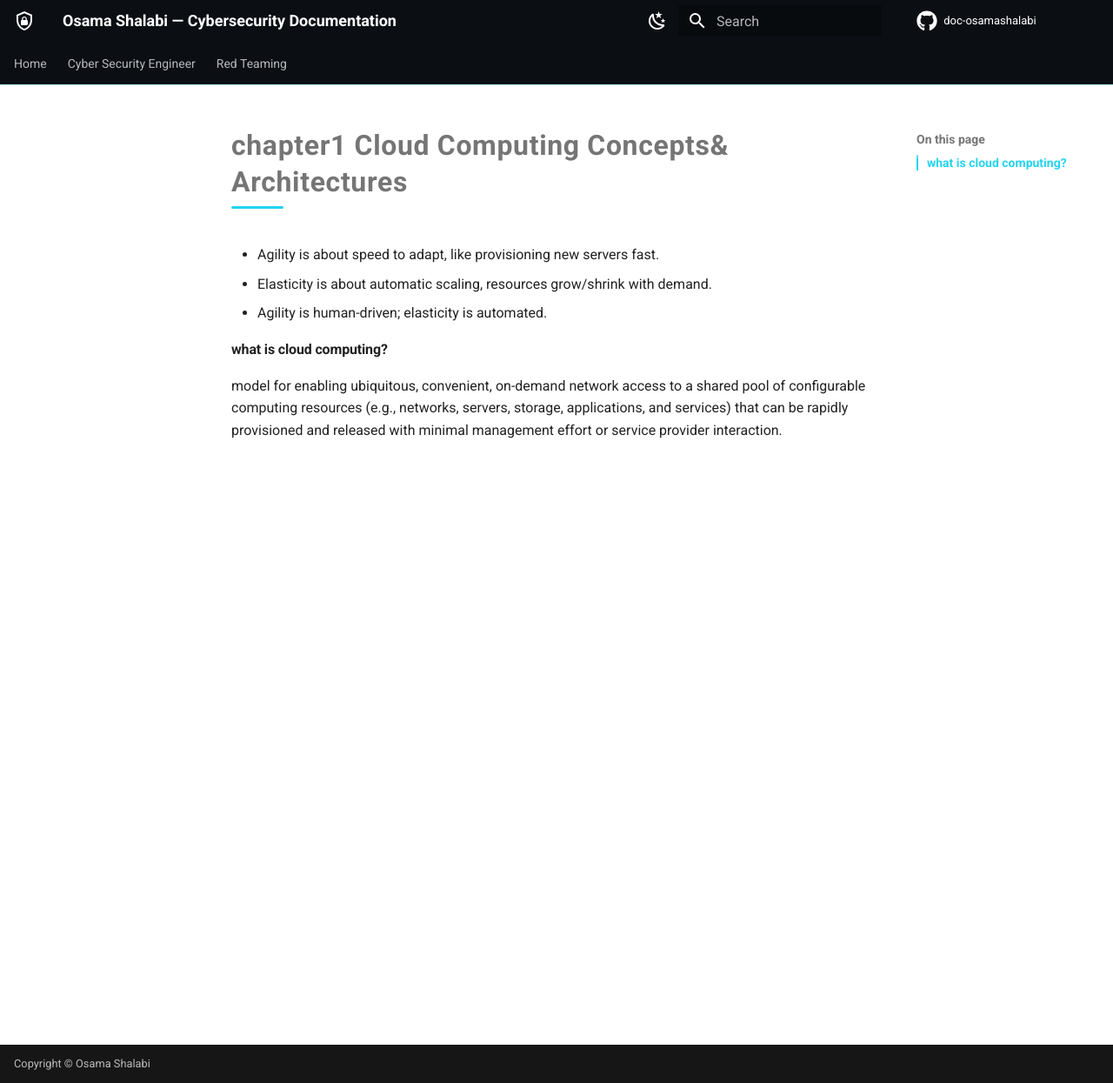
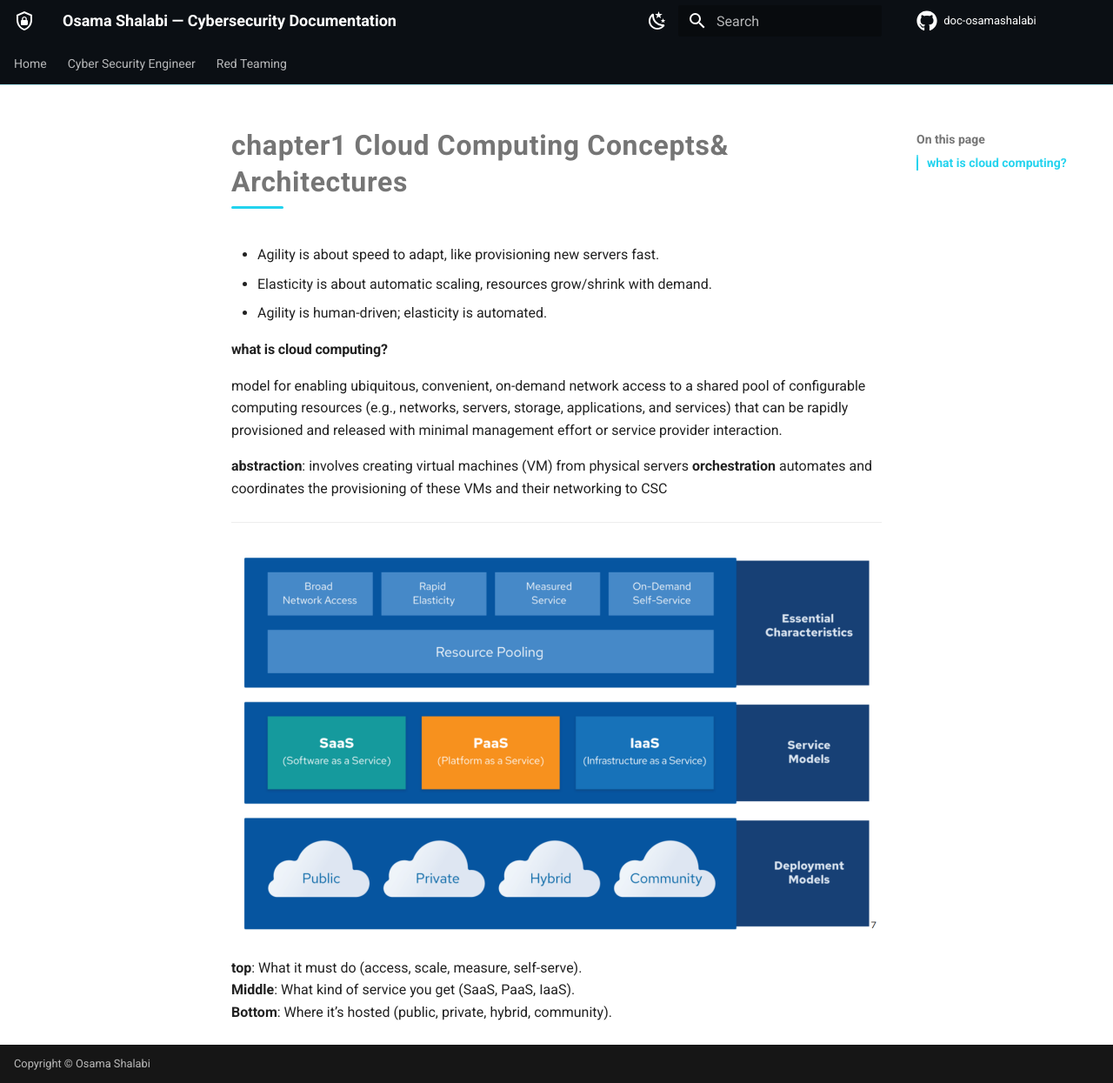
Before and after one commit to osamashalabi432-png/doc-osamashalabi, an MkDocs documentation site: the page built from docs/cyber-security-engineer/cloud/CCSK/chapter1 - Cloud Computing Concepts& Architectures.md, in a window 1280 px wide and 1245 px high. Shown: the whole window at 87% size. Built offline with MkDocs 1.6.1 and Material for MkDocs 9.7.7, drawn with Linux system fonts in a browser that asks for light colours; comment, search, counter and statistics services are not loaded.

Commit message:
vault backup: 2026-09-17 20:14:13

```diff
--- a/docs/cyber-security-engineer/cloud/CCSK/chapter1 - Cloud Computing Concepts& Architectures.md
+++ b/docs/cyber-security-engineer/cloud/CCSK/chapter1 - Cloud Computing Concepts& Architectures.md
@@ -5,3 +5,13 @@
 
 #### what is cloud computing?
 model for enabling ubiquitous, convenient, on-demand network access to a shared pool of configurable computing resources (e.g., networks, servers, storage, applications, and services) that can be rapidly provisioned and released with minimal management effort or service provider interaction.
+
+**abstraction**: involves creating virtual machines (VM) from physical servers
+**orchestration** automates and coordinates the provisioning of these VMs and their networking to CSC
+
+---
+![](../../../attachments/Pasted%20image%2020260917200809.png)
+
+**top**: What it must do (access, scale, measure, self-serve).
+**Middle**: What kind of service you get (SaaS, PaaS, IaaS).
+**Bottom**: Where it’s hosted (public, private, hybrid, community).
```
Also changed, not shown: docs/attachments/Pasted image 20260917200809.png (added).
